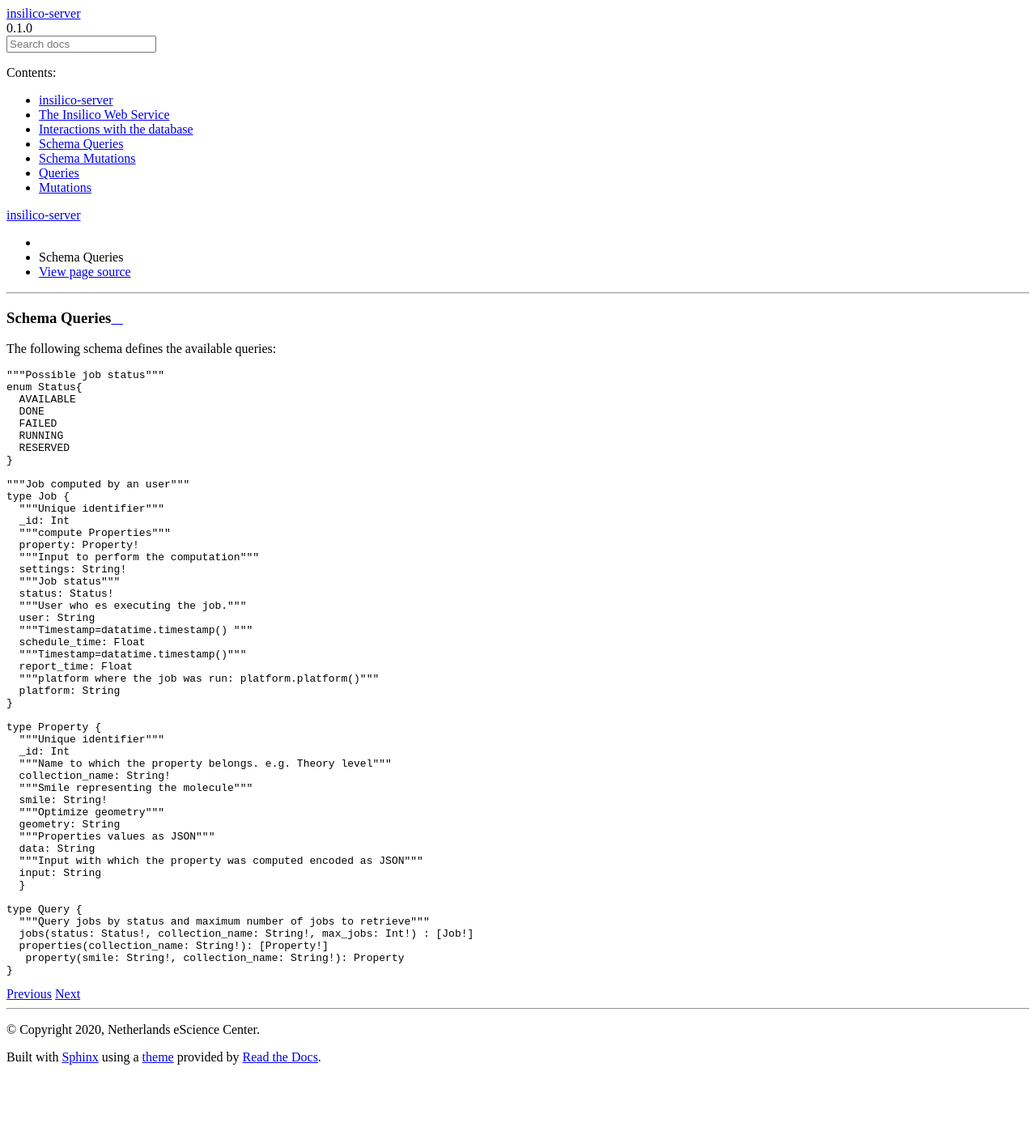
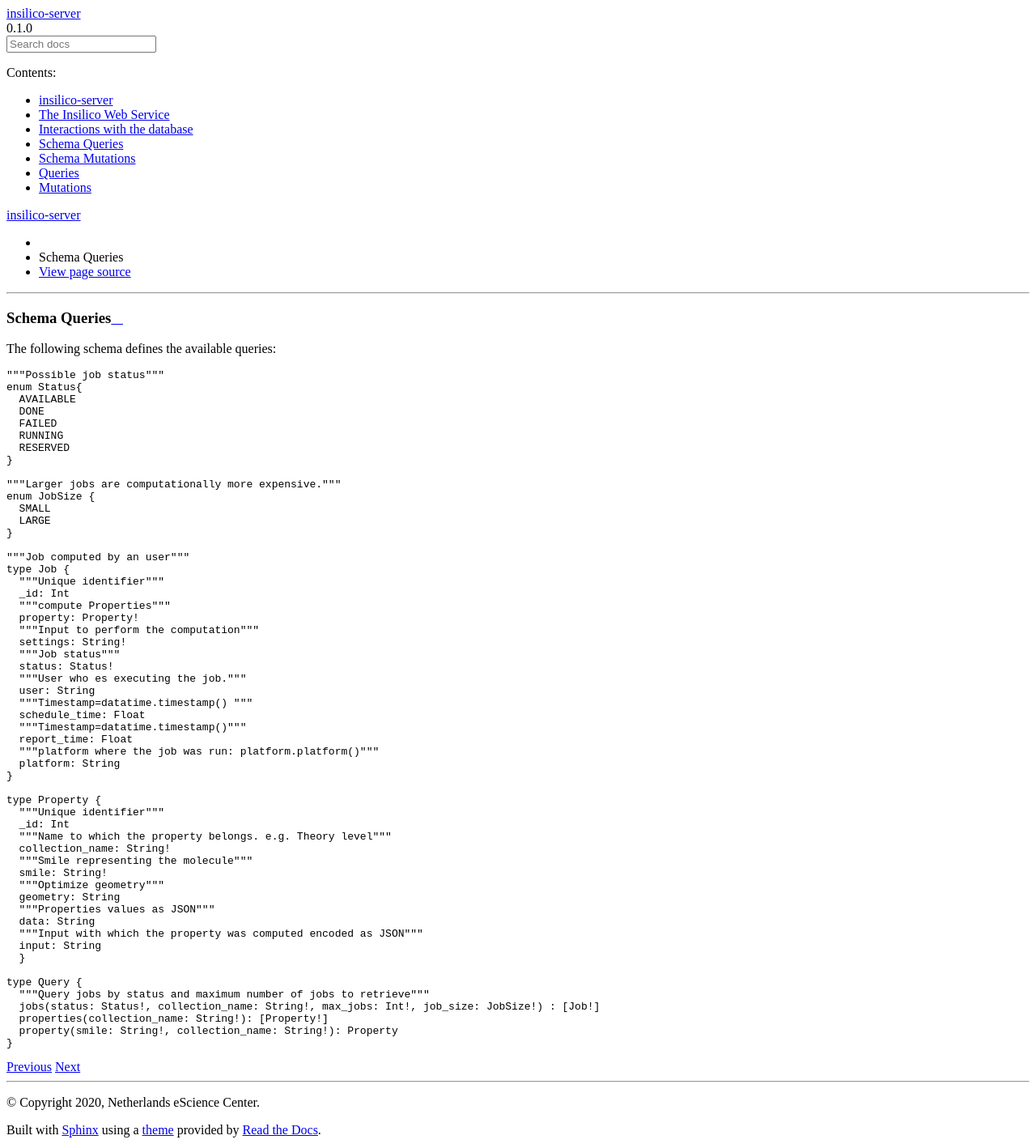
Before and after one commit to nlesc-nano/ceiba, a Sphinx documentation site: the page built from docs/sdl_queries.rst, in a window 1280 px wide. Shown: the whole page at 81% size. Built offline with Sphinx 7.4.7 and the Read the Docs theme 2.0.0, drawn with Linux system fonts in a browser that asks for light colours; before the commit the page ends 1323 px from its top, so only the background shows below that.

Commit message:
add query to filter jobs by size

```diff
--- a/docs/sdl_queries.rst
+++ b/docs/sdl_queries.rst
@@ -11,6 +11,12 @@ The following schema defines the available queries:
       FAILED
       RUNNING
       RESERVED
+    }
+
+    """Larger jobs are computationally more expensive."""
+    enum JobSize {
+      SMALL
+      LARGE
     }
 
     """Job computed by an user"""
@@ -50,7 +56,7 @@ The following schema defines the available queries:
 
     type Query {
       """Query jobs by status and maximum number of jobs to retrieve"""
-      jobs(status: Status!, collection_name: String!, max_jobs: Int!) : [Job!]
+      jobs(status: Status!, collection_name: String!, max_jobs: Int!, job_size: JobSize!) : [Job!]
       properties(collection_name: String!): [Property!]
-       property(smile: String!, collection_name: String!): Property
+      property(smile: String!, collection_name: String!): Property
     }
```
Also changed, not shown: 1 other file.
